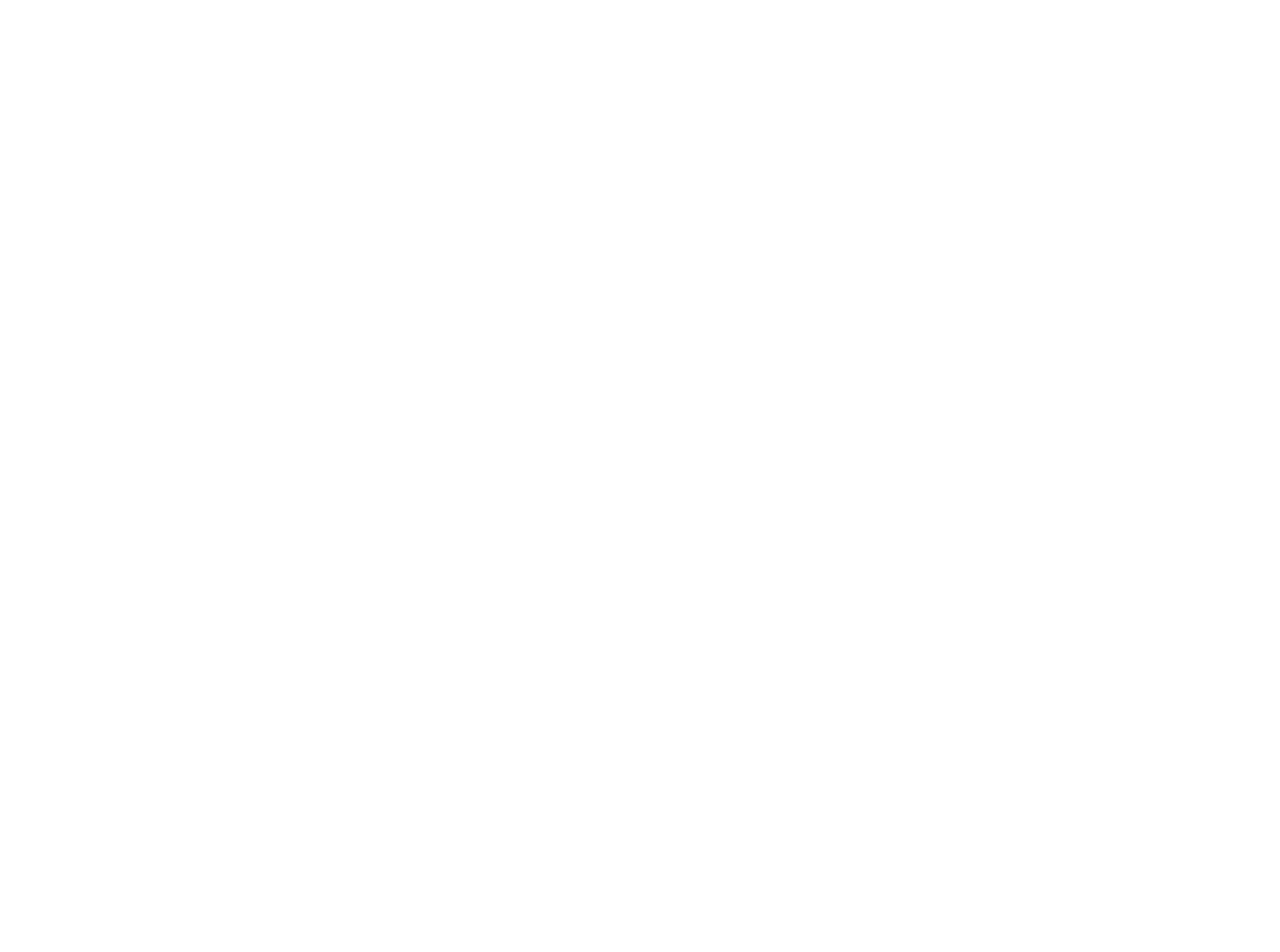
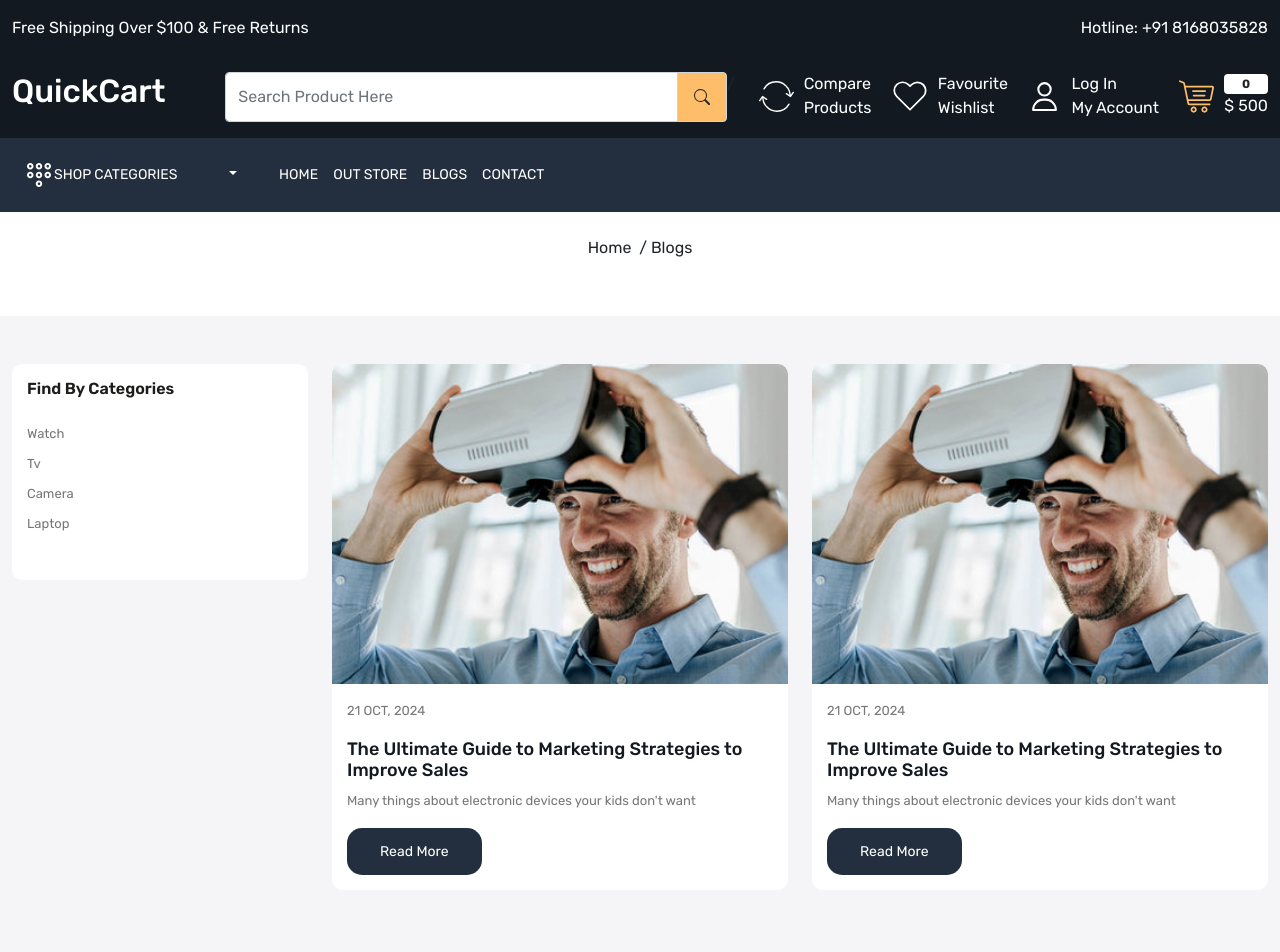
Before and after one commit to dahiyakapil/Ecommerce-QUICK-CART-Frontend, a React (Create React App) app in the folder frontend/: page /blogs in a window 1280 px wide. Before the commit this address had no page. Shown: the top 952 px of the page. Before the commit the page ends 800 px from the top, so only its background shows below. Built offline with nearby package versions, Linux system fonts and the light colour scheme.

Commit message:
Blog Page is done

```diff
--- a/frontend/src/App.js
+++ b/frontend/src/App.js
@@ -6,6 +6,8 @@
 import About from "./pages/About";
 import Contact from "./pages/Contact";
 import OurStore from "./pages/OurStore";
+import Blog from "./pages/Blog";
+
 
 function App() {
   return (
@@ -17,6 +19,8 @@
             <Route path="about" element={<About />} />
             <Route path="contact" element={<Contact />} />
             <Route path="store" element={<OurStore />} />
+            <Route path="blogs" element={<Blog />} />
+
           </Route>
         </Routes>
       </BrowserRouter>
--- a/frontend/src/components/BlogCard.js
+++ b/frontend/src/components/BlogCard.js
@@ -1,25 +1,28 @@
-import React from 'react'
-import { Link } from 'react-router-dom';
+import React from "react";
+import { Link } from "react-router-dom";
 //Images
 import blog1 from "../images/images/blog-1.jpg";
 
-
 const BlogCard = () => {
   return (
-    <div className='col-3'>
-    <div className='blog-card'>
-        <div className="card-image">
-            <img src={blog1} className='img-fluid' alt="blog" />
-        </div>
-        <div className="blog-content">
-            <p className='date'>21 Oct, 2024</p>
-            <h5 className="title">The Ultimate Guide to Marketing Strategies to Improve Sales</h5>
-            <p className="desc">Many things about electronic devices your kids don't want</p>
-            <Link className='button' to="">Read More</Link>
-        </div>
+    <div className="blog-card">
+      <div className="card-image">
+        <img src={blog1} className="img-fluid w-100" alt="blog" />
+      </div>
+      <div className="blog-content">
+        <p className="date">21 Oct, 2024</p>
+        <h5 className="title">
+          The Ultimate Guide to Marketing Strategies to Improve Sales
+        </h5>
+        <p className="desc">
+          Many things about electronic devices your kids don't want
+        </p>
+        <Link className="button" to="">
+          Read More
+        </Link>
+      </div>
     </div>
-    </div>
-  )
-}
+  );
+};
 
-export default BlogCard
+export default BlogCard;
--- a/frontend/src/components/Header.js
+++ b/frontend/src/components/Header.js
@@ -135,7 +135,7 @@
                 <div className="d-flex align-items-center gap-15">
                   <NavLink to="/">Home</NavLink>
                   <NavLink to="/store">Out Store</NavLink>
-                  <NavLink to="/">Blogs</NavLink>
+                  <NavLink to="/blogs">Blogs</NavLink>
                   <NavLink to="/contact">Contact</NavLink>
                 </div>
               </div>
--- /dev/null
+++ b/frontend/src/pages/Blog.js
@@ -0,0 +1,44 @@
+import React from "react";
+import BreadCrumb from "../components/BreadCrumb";
+import Meta from "../components/Meta";
+import BlogCard from "../components/BlogCard";
+
+const Blog = () => {
+  return (
+    <div>
+      <Meta title={"Blogs"} />
+      <BreadCrumb title={"Blogs"} />
+      <div className="blog-wrapper home-wrapper-2 py-5">
+        <div className="container-xxl">
+          <div className="row">
+            <div className="col-3">
+              <div className="filter-card mb-3">
+                <h3 className="filter-title">Find By Categories</h3>
+                <div>
+                  <ul className="ps-0">
+                    <li>Watch</li>
+                    <li>Tv</li>
+                    <li>Camera</li>
+                    <li>Laptop</li>
+                  </ul>
+                </div>
+              </div>
+            </div>
+            <div className="col-9">
+              <div className="row">
+                <div className="col-6 mb-3">
+                  <BlogCard />
+                </div>
+                <div className="col-6 mb-3">
+                  <BlogCard />
+                </div>
+              </div>
+            </div>
+          </div>
+        </div>
+      </div>
+    </div>
+  );
+};
+
+export default Blog;
--- a/frontend/src/pages/Home.js
+++ b/frontend/src/pages/Home.js
@@ -249,7 +249,6 @@
       <section className="famous-wrapper py-5 home-wrapper-2">
         <div className="container-xxl">
           <div className="row">
-
             <div className="col-3">
               <div className="famous-card position-relative">
                 <img src={famous1} alt="famous" className="img-fluid" />
@@ -376,10 +375,20 @@
             <div className="col-12">
               <h3 className="section-heading">Out Latest Blogs</h3>
             </div>
-            <BlogCard />
-            <BlogCard />
-            <BlogCard />
-            <BlogCard />
+            <div className="row">
+              <div className="col-3">
+                <BlogCard />
+              </div>
+              <div className="col-3">
+                <BlogCard />
+              </div>
+              <div className="col-3">
+                <BlogCard />
+              </div>
+              <div className="col-3">
+                <BlogCard />
+              </div>
+            </div>
           </div>
         </div>
       </section>
```
